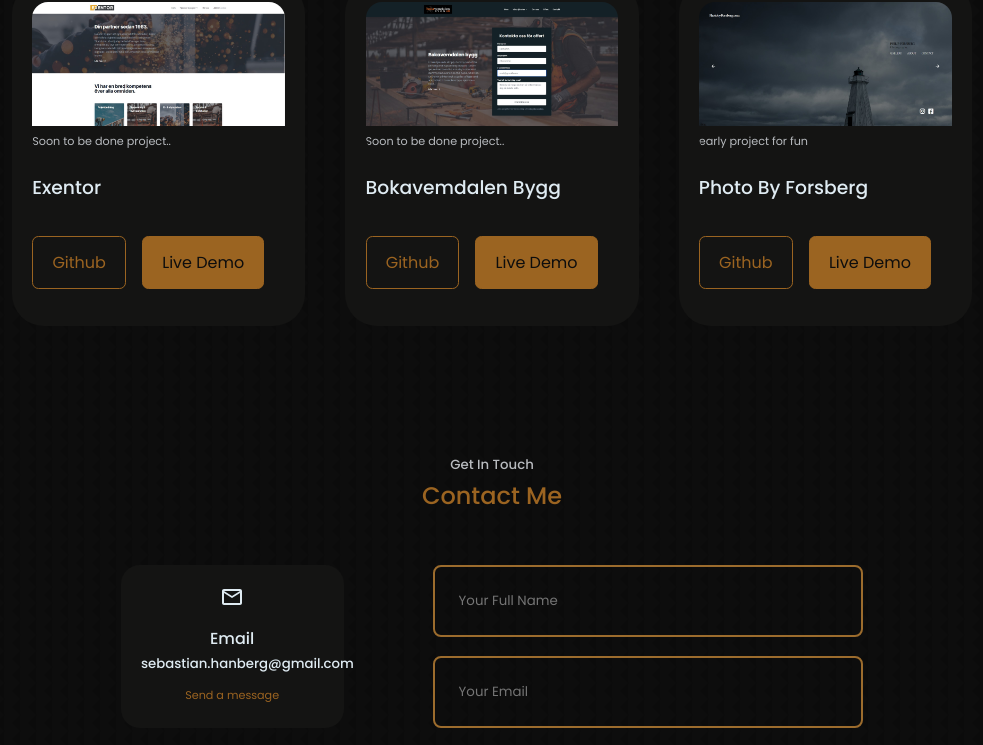
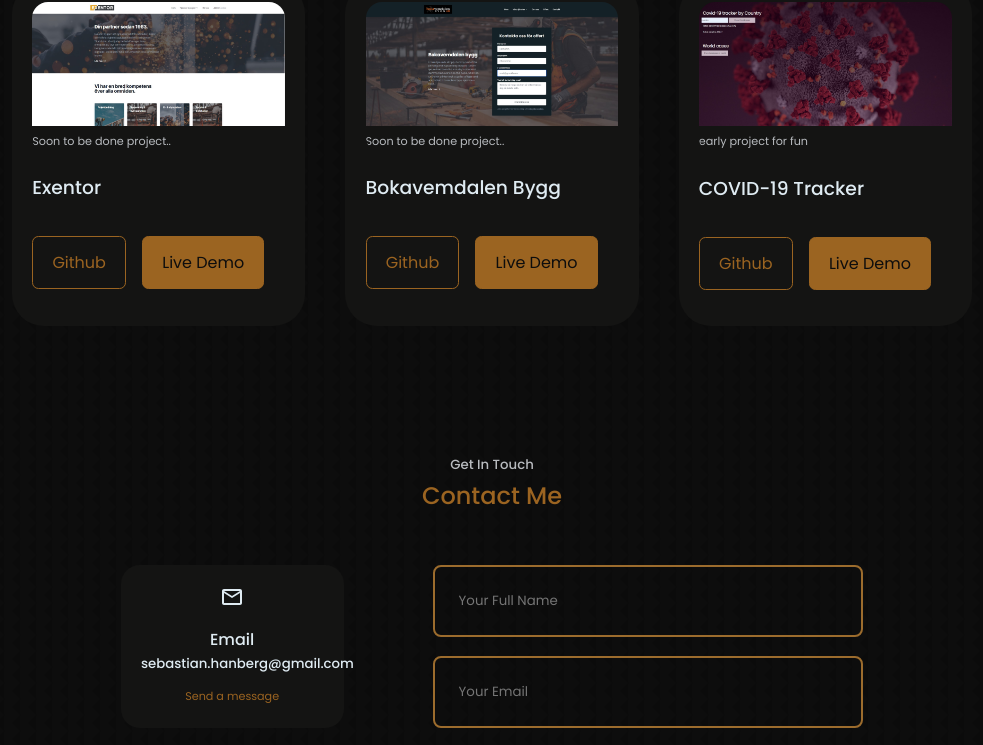
Before and after one commit to sebastianhanberg/portfolio-sebastian, a React (Create React App) app: page / in a window 1280 px wide. Shown: the part 2421-3166 px from the top of the page, without its empty margins (148-1131 px from the left). Built offline with nearby package versions, Linux system fonts and the light colour scheme.

Commit message:
update portfolio

```diff
--- a/src/components/Portfolio/Portfolio.jsx
+++ b/src/components/Portfolio/Portfolio.jsx
@@ -3,6 +3,7 @@ import './portfolio.css'
 import IMG1 from '../../assets/portfolio7.jpg'
 import IMG2 from '../../assets/portfolio8.jpg'
 import IMG3 from '../../assets/portfolio9.jpg'
+import IMG4 from '../../assets/portfolio0.jpg'
 
 
 const data = [
@@ -24,11 +25,11 @@ const data = [
     },
     {
         id: 3,
-        image: IMG3,
-        title: 'Photo By Forsberg',
+        image: IMG4,
+        title: 'COVID-19 Tracker',
         undertitle: 'early project for fun',
-        github: 'https://github.com/sebastianhanberg/sebastianhanberg.github.io',
-        demo: 'https://sebastianhanberg.github.io/'
+        github: 'https://github.com/sebastianhanberg/covid19API',
+        demo: 'https://covid19-tracker-byseb.netlify.app/'
     }
 ]
 
```
Also changed, not shown: src/assets/portfolio0.jpg (added).
